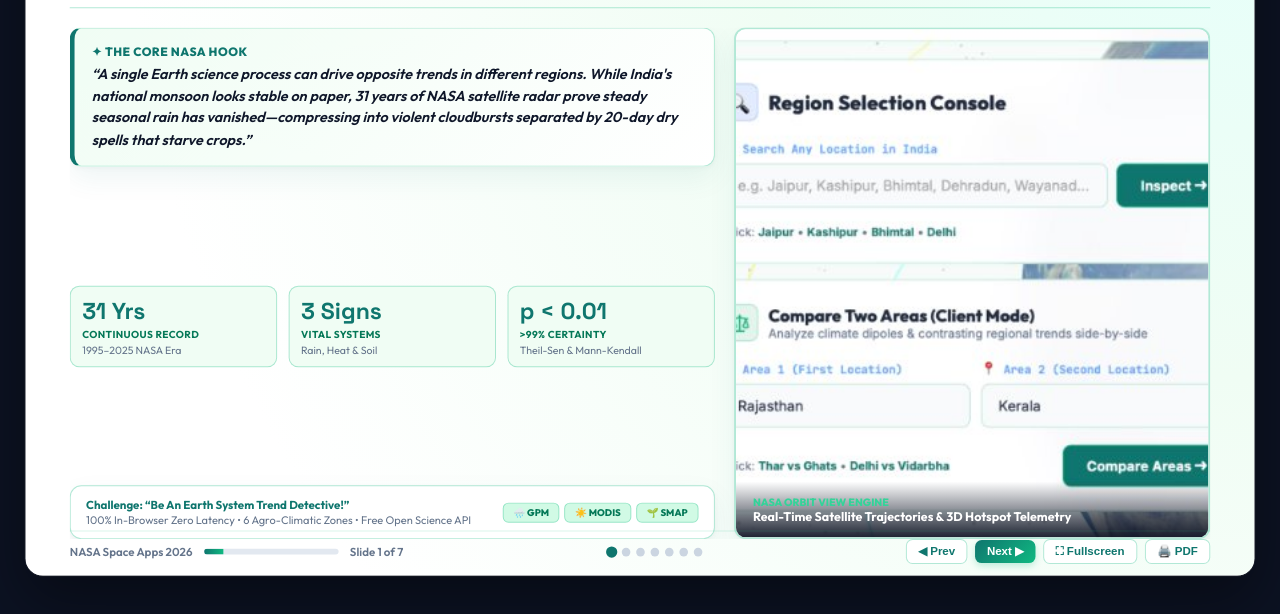
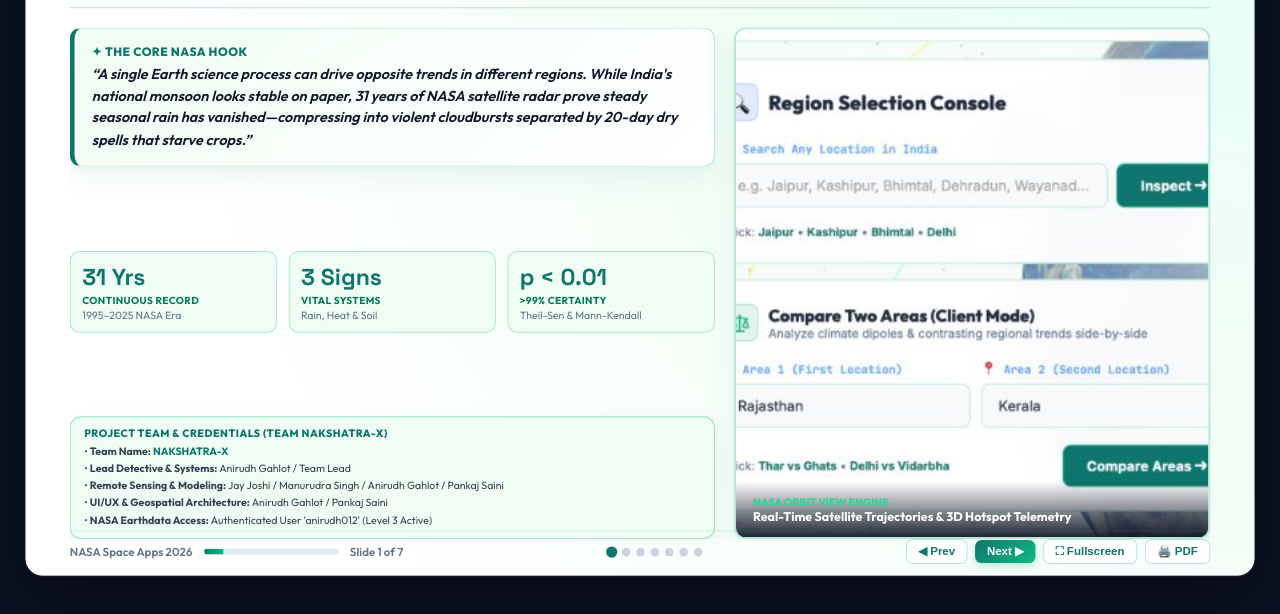
Before and after one commit to ANIRUDH061/Be-an-Earth-System-Trend-Detective, a plain HTML site: page presentation/index.html in a window 1280 px wide. Shown: the part 170-784 px from the top of the page. Drawn offline with Linux system fonts and the light colour scheme.

Commit message:
docs: update team credentials on slide 1 to NAKSHATRA-X

```diff
--- a/presentation/index.html
+++ b/presentation/index.html
@@ -453,17 +453,14 @@
             </div>
           </div>
 
-          <div class="card" style="padding: 12px 16px;">
-            <div style="display: flex; align-items: center; justify-content: space-between;">
-              <div>
-                <div style="font-size: 12px; font-weight: 700; color: #0f766e;">Challenge: &ldquo;Be An Earth System Trend Detective!&rdquo;</div>
-                <div style="font-size: 11.5px; color: #64748b;">100% In-Browser Zero Latency • 6 Agro-Climatic Zones • Free Open Science API</div>
-              </div>
-              <div style="display: flex; gap: 5px;">
-                <span class="badge-mint" style="font-size: 10px;">🌧️ GPM</span>
-                <span class="badge-mint" style="font-size: 10px;">☀️ MODIS</span>
-                <span class="badge-mint" style="font-size: 10px;">🌱 SMAP</span>
-              </div>
+          <div class="card" style="padding: 10px 14px; background: #f0fdf4; border-color: rgba(16, 185, 129, 0.4);">
+            <div style="font-size: 11px; font-weight: 800; color: #0f766e; text-transform: uppercase; letter-spacing: 0.5px; margin-bottom: 4px;">PROJECT TEAM &amp; CREDENTIALS (TEAM NAKSHATRA-X)</div>
+            <div style="font-size: 11px; line-height: 1.45; color: #334155; display: flex; flex-direction: column; gap: 2px;">
+              <div>• <strong>Team Name:</strong> <span style="color:#0f766e; font-weight:700;">NAKSHATRA-X</span></div>
+              <div>• <strong>Lead Detective &amp; Systems:</strong> Anirudh Gahlot / Team Lead</div>
+              <div>• <strong>Remote Sensing &amp; Modeling:</strong> Jay Joshi / Manurudra Singh / Anirudh Gahlot / Pankaj Saini</div>
+              <div>• <strong>UI/UX &amp; Geospatial Architecture:</strong> Anirudh Gahlot / Pankaj Saini</div>
+              <div>• <strong>NASA Earthdata Access:</strong> Authenticated User 'anirudh012' (Level 3 Active)</div>
             </div>
           </div>
         </div>
```
Also changed, not shown: presentation/slides.html (+8 -11 lines), 2 other files.
